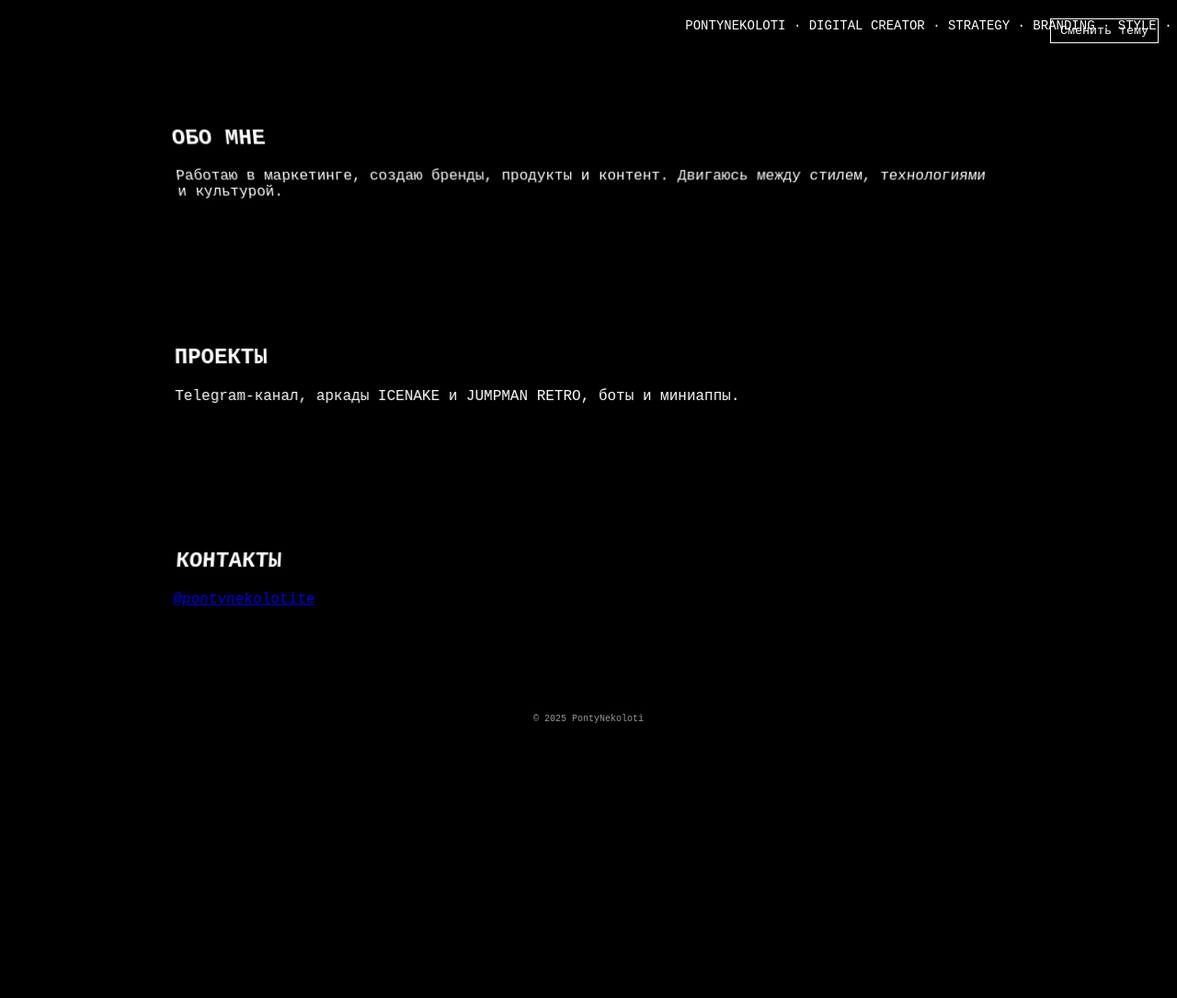
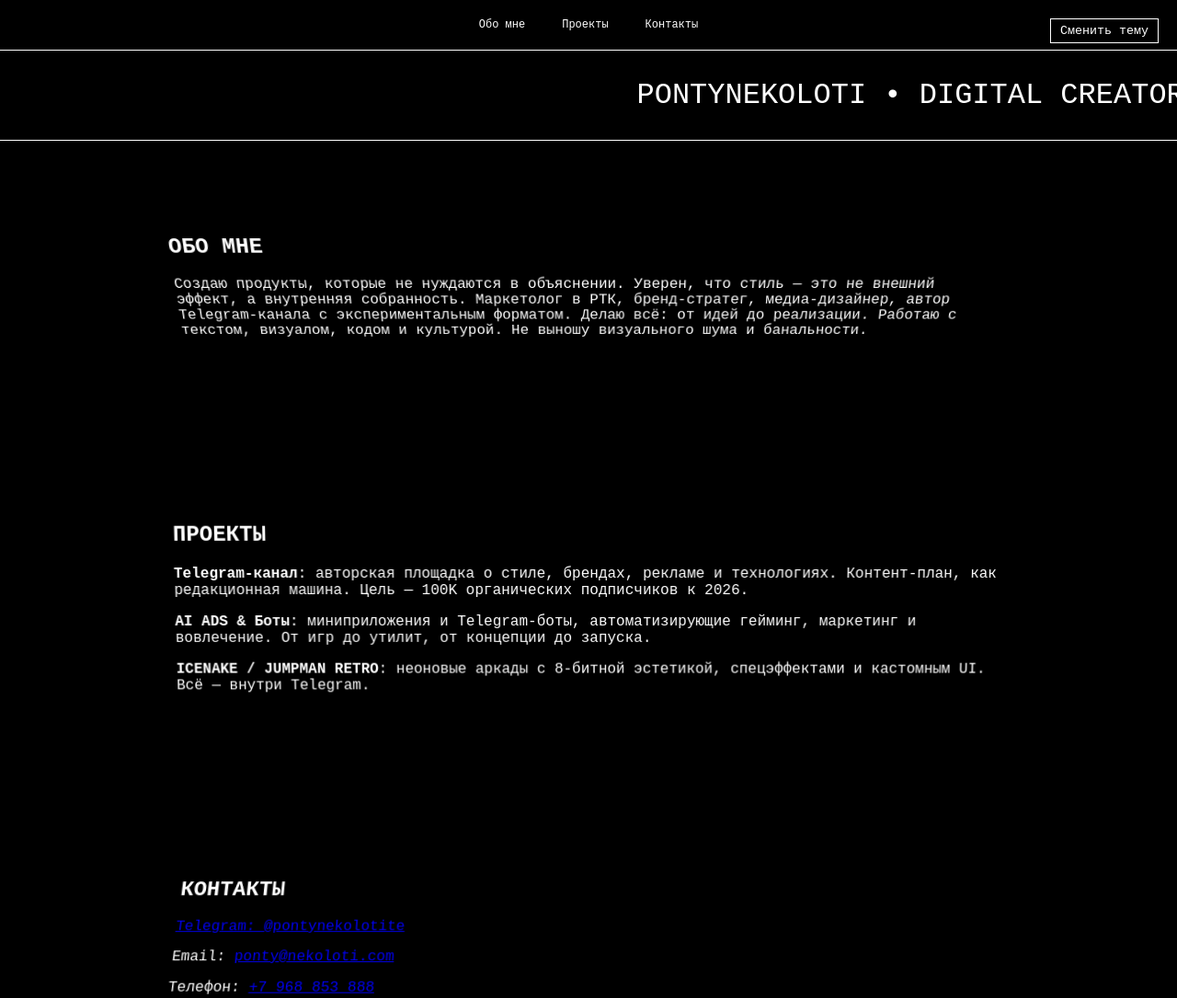
Before and after one commit to pontynekolotite/.ru, a plain HTML site: page index.html in a window 1280 px wide. Shown: the top 1085 px of the page at 92% size. Before the commit the page ends 827 px from the top, so only its background shows below. Drawn offline with Linux system fonts and the light colour scheme; a web font is replaced by a local one.

Commit message:
Update index.html

```diff
--- a/index.html
+++ b/index.html
@@ -30,18 +30,40 @@
       transition: background 0.3s, color 0.3s;
     }
 
+    header {
+      background: var(--bg-color);
+      padding: 20px;
+      border-bottom: 1px solid var(--text-color);
+      position: sticky;
+      top: 0;
+      z-index: 10;
+    }
+
+    nav {
+      display: flex;
+      justify-content: center;
+      gap: 40px;
+    }
+
+    nav a {
+      text-decoration: none;
+      color: var(--text-color);
+      font-size: 12px;
+    }
+
     .marquee {
       white-space: nowrap;
       overflow: hidden;
       box-sizing: border-box;
-      padding: 20px;
-      font-size: 14px;
+      padding: 30px;
+      font-size: 32px;
+      border-bottom: 1px solid var(--text-color);
     }
 
     .marquee span {
       display: inline-block;
       padding-left: 100%;
-      animation: marquee 20s linear infinite;
+      animation: marquee 30s linear infinite;
     }
 
     @keyframes marquee {
@@ -54,7 +76,7 @@
       transform-style: preserve-3d;
       max-width: 900px;
       margin: auto;
-      padding: 60px 20px;
+      padding: 80px 20px;
     }
 
     .content {
@@ -79,35 +101,48 @@
       padding: 5px 10px;
       cursor: pointer;
       font-family: inherit;
+      z-index: 20;
     }
   </style>
 </head>
 <body>
 
+<header>
+  <nav>
+    <a href="#about">Обо мне</a>
+    <a href="#work">Проекты</a>
+    <a href="#contact">Контакты</a>
+  </nav>
+</header>
+
 <div class="marquee">
-  <span>PONTYNEKOLOTI · DIGITAL CREATOR · STRATEGY · BRANDING · STYLE · GAMES · TG · </span>
+  <span>PONTYNEKOLOTI • DIGITAL CREATOR • AI ADS • TG PRODUCTS • BRANDING • STRATEGY • STYLE • WEB • </span>
 </div>
 
 <button class="theme-toggle" onclick="toggleTheme()">Сменить тему</button>
 
-<section onscroll="handleScroll(this)">
+<section id="about">
   <div class="content">
     <h2>ОБО МНЕ</h2>
-    <p>Работаю в маркетинге, создаю бренды, продукты и контент. Двигаюсь между стилем, технологиями и культурой.</p>
+    <p>Создаю продукты, которые не нуждаются в объяснении. Уверен, что стиль — это не внешний эффект, а внутренняя собранность. Маркетолог в РТК, бренд-стратег, медиа-дизайнер, автор Telegram-канала с экспериментальным форматом. Делаю всё: от идей до реализации. Работаю с текстом, визуалом, кодом и культурой. Не выношу визуального шума и банальности.</p>
   </div>
 </section>
 
-<section onscroll="handleScroll(this)">
+<section id="work">
   <div class="content">
     <h2>ПРОЕКТЫ</h2>
-    <p>Telegram-канал, аркады ICENAKE и JUMPMAN RETRO, боты и миниаппы.</p>
+    <p><strong>Telegram-канал</strong>: авторская площадка о стиле, брендах, рекламе и технологиях. Контент-план, как редакционная машина. Цель — 100K органических подписчиков к 2026.</p>
+    <p><strong>AI ADS & Боты</strong>: миниприложения и Telegram-боты, автоматизирующие гейминг, маркетинг и вовлечение. От игр до утилит, от концепции до запуска.</p>
+    <p><strong>ICENAKE / JUMPMAN RETRO</strong>: неоновые аркады с 8-битной эстетикой, спецэффектами и кастомным UI. Всё — внутри Telegram.</p>
   </div>
 </section>
 
-<section onscroll="handleScroll(this)">
+<section id="contact">
   <div class="content">
     <h2>КОНТАКТЫ</h2>
-    <p><a href="https://t.me/pontynekolotite">@pontynekolotite</a></p>
+    <p><a href="https://t.me/pontynekolotite" target="_blank">Telegram: @pontynekolotite</a></p>
+    <p>Email: <a href="mailto:ponty@nekoloti.com">ponty@nekoloti.com</a></p>
+    <p>Телефон: <a href="tel:+7968853888">+7 968 853 888</a></p>
   </div>
 </section>
 
```
